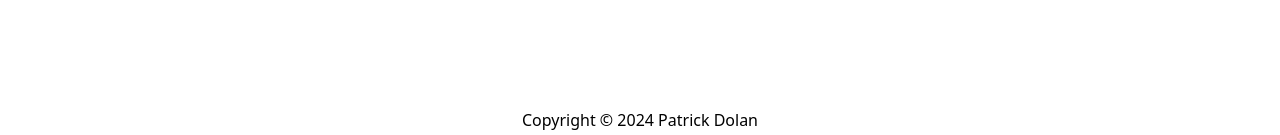
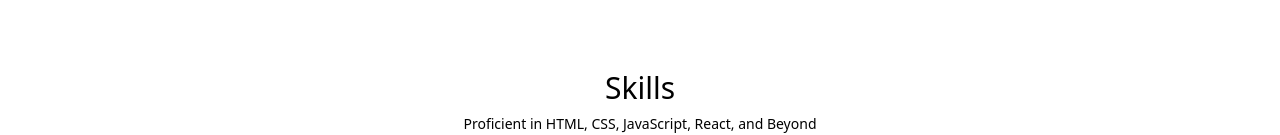
Before and after one commit to Patrick-Dolan/portfolio, a React (Vite) app: page / in a window 1280 px wide. Shown: the part 668-803 px from the top of the page. Built offline with nearby package versions, Linux system fonts and the light colour scheme.

Commit message:
add skills section to app

```diff
--- a/src/App.jsx
+++ b/src/App.jsx
@@ -1,6 +1,7 @@
 import NavBar from "./components/navigation/NavBar";
 import Footer from "./components/sections/Footer";
 import HeroSection from "./components/sections/HeroSection";
+import SkillsSection from "./components/sections/SkillsSection";
 
 function App() {
   return (
@@ -10,6 +11,7 @@ function App() {
       </header>
       <main className="flex-grow">
         <HeroSection />
+        <SkillsSection />
       </main>
       <Footer />
     </div>
```
